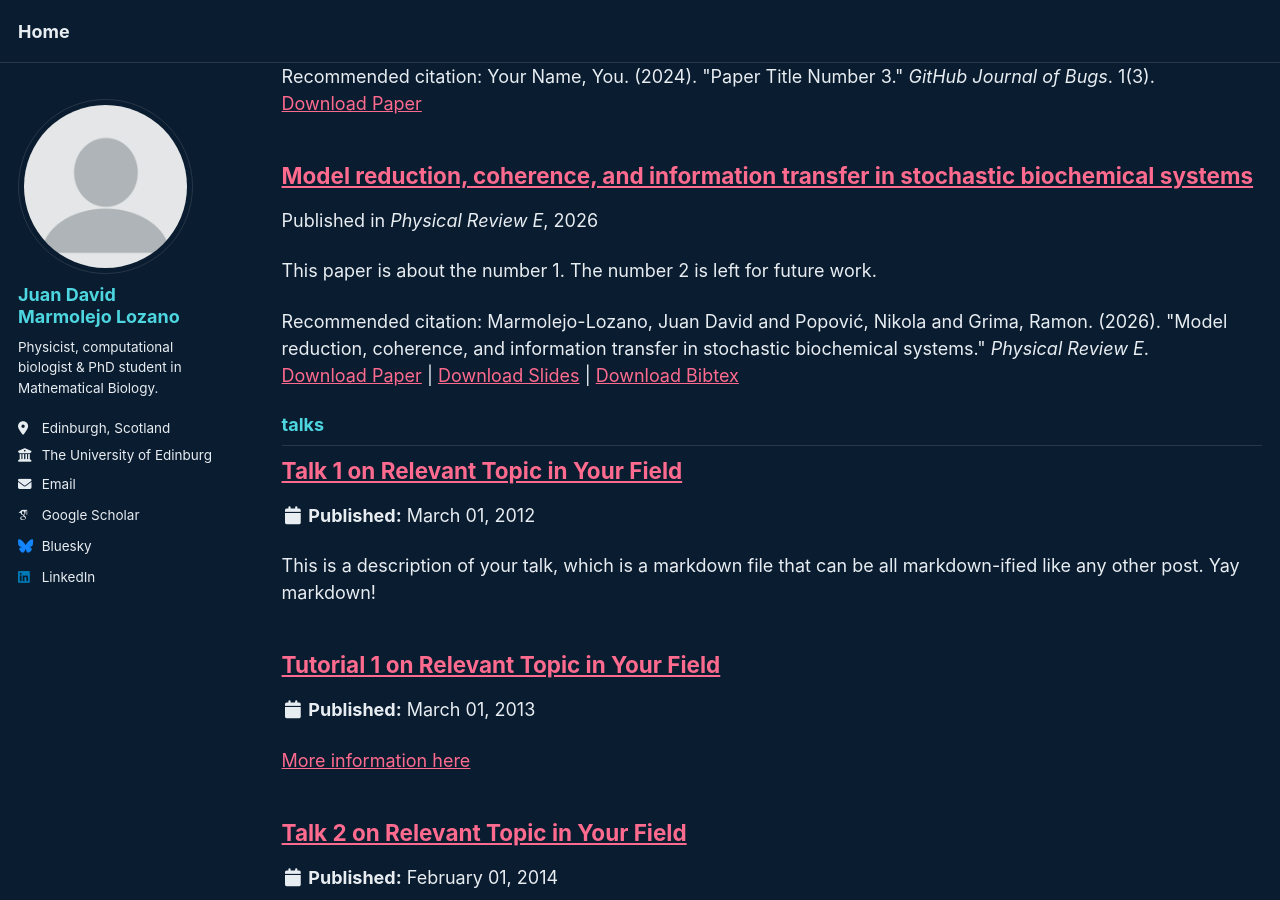
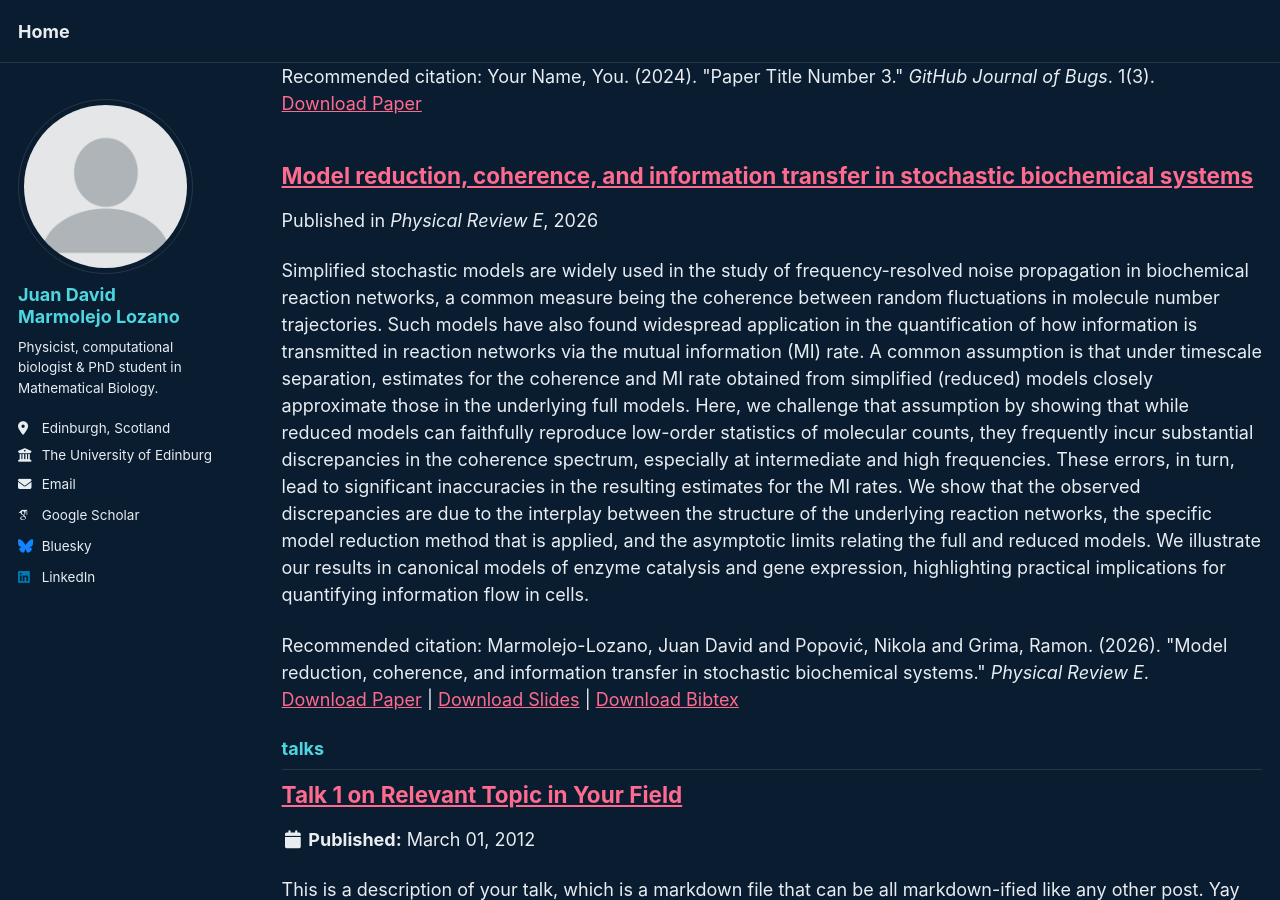
Before and after one commit to jdmarmolejo/jdmarmolejo.github.io, a Jekyll site: the page built from _pages/collection-archive.html, in a window 1280 px wide and 900 px high, scrolled down 1973 px. Built offline with Jekyll 4.4.1, drawn with Linux system fonts in a browser that asks for light colours; some web fonts are replaced; a script bundle is joined from its source files by our own code; library files that are not in the unit come from our copies.

Commit message:
Update 2026-04-29-model-reduction-coherence-information.md
Added abstract

```diff
--- a/_publications/2026-04-29-model-reduction-coherence-information.md
+++ b/_publications/2026-04-29-model-reduction-coherence-information.md
@@ -3,7 +3,7 @@
 collection: publications
 category: manuscripts
 permalink: /publication/2026-04-29-model-reduction-coherence-information
-excerpt: 'This paper is about the number 1. The number 2 is left for future work.'
+excerpt: 'Simplified stochastic models are widely used in the study of frequency-resolved noise propagation in biochemical reaction networks, a common measure being the coherence between random fluctuations in molecule number trajectories. Such models have also found widespread application in the quantification of how information is transmitted in reaction networks via the mutual information (MI) rate. A common assumption is that under timescale separation, estimates for the coherence and MI rate obtained from simplified (reduced) models closely approximate those in the underlying full models. Here, we challenge that assumption by showing that while reduced models can faithfully reproduce low-order statistics of molecular counts, they frequently incur substantial discrepancies in the coherence spectrum, especially at intermediate and high frequencies. These errors, in turn, lead to significant inaccuracies in the resulting estimates for the MI rates. We show that the observed discrepancies are due to the interplay between the structure of the underlying reaction networks, the specific model reduction method that is applied, and the asymptotic limits relating the full and reduced models. We illustrate our results in canonical models of enzyme catalysis and gene expression, highlighting practical implications for quantifying information flow in cells.'
 date: 2026-04-29
 venue: 'Physical Review E'
 slidesurl: ''
```
